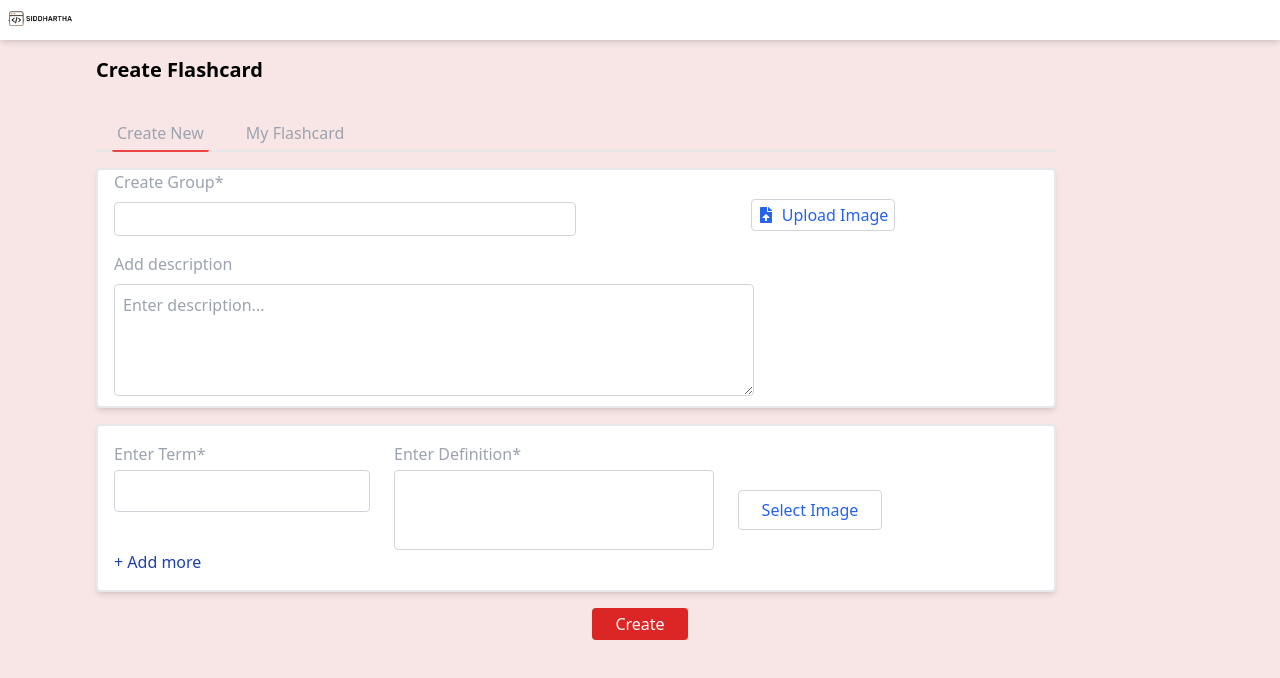
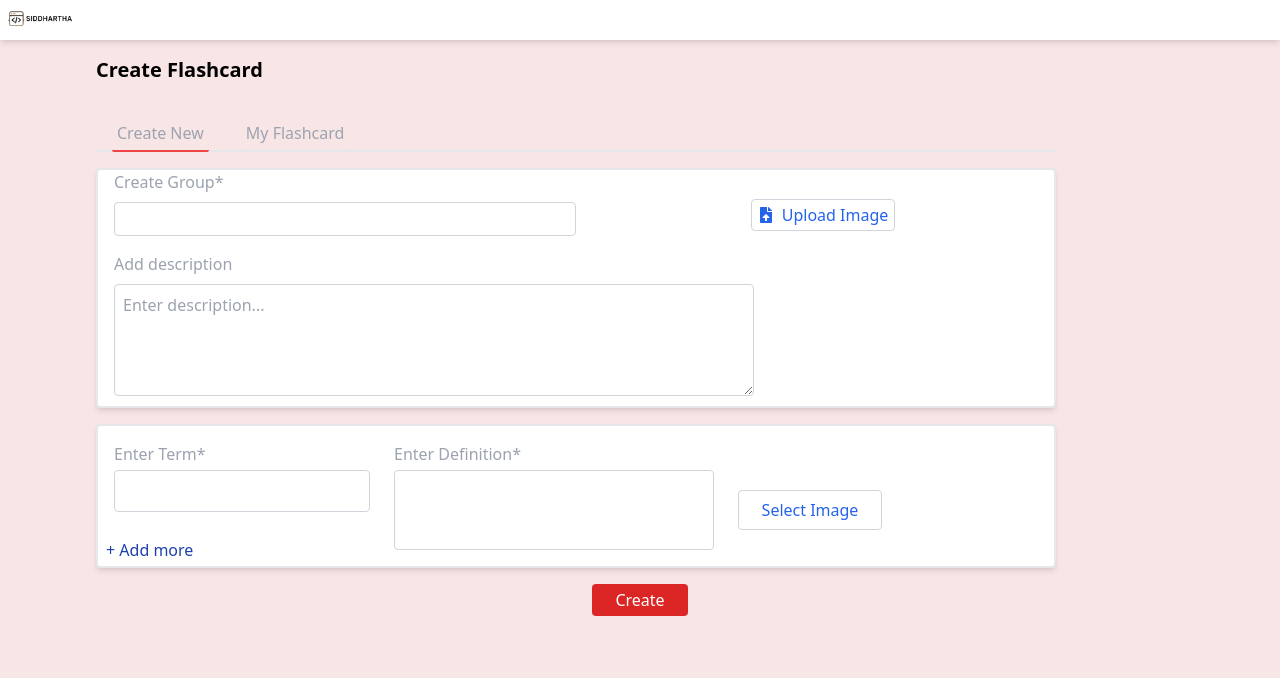
Before and after one commit to siddharthsharma7678/flashcard, a React (Create React App) app: page / in a window 1280 px wide. Shown: the top 678 px of the page. Built offline with nearby package versions, Linux system fonts and the light colour scheme.

Commit message:
Terms added

```diff
--- a/src/components/Createflashcard.js
+++ b/src/components/Createflashcard.js
@@ -1,6 +1,24 @@
+import { useFormik } from "formik";
 import React from "react";
 import { FaFileUpload } from "react-icons/fa";
 const Createflashcard = () => {
+
+  const formik = useFormik({
+    initialValues:{
+      creategroup:"",
+      addDescription:"",
+      Terms:[],
+    }
+  });
+
+  // Append the Terms above the Terms using Add more button
+  const addTerms = (e) =>{
+      // const id = '';
+      const lowerTerm = document.querySelector('.TermMain');
+      const upperTerm = document.querySelector('#TermsContainer');
+      const child = upperTerm.cloneNode(true)
+      lowerTerm.appendChild(child);
+  };
   return (
     <>
       <div className="box bg-white shadow-md mt-4 ml-24 h-60 w-3/4 border-2 rounded">
@@ -40,8 +58,8 @@ const Createflashcard = () => {
           </div>
         </form>
       </div>
-      <div className="terms bg-white shadow-md mt-4 ml-24 w-3/4 border-2 rounded p-4">
-        <div className="flex items-start gap-6">
+      <div className="terms TermMain relative bg-white shadow-md mt-4 ml-24 w-3/4 border-2 rounded p-4">
+        <div id="TermsContainer" className="flex items-start gap-6">
           {/* Term */}
           <div className="flex flex-col">
             <label className="mb-1 text-gray-400">
@@ -75,9 +93,12 @@ const Createflashcard = () => {
             />
           </div>
         </div>
-        <h3 className="text-blue-800 cursor-pointer hover:text-blue-700">
+        <h3 onClick={addTerms} className="text-blue-800 absolute bottom-1 left-2 cursor-pointer hover:text-blue-700">
           + Add more
         </h3>
+        {/* <h3 onClick={addTerms} className="text-blue-800 absolute cursor-pointer hover:text-blue-700">
+          - Delete
+        </h3> */}
       </div>
       <div className="button flex justify-center items-center"></div>
       <div className="flex justify-center items-center m-4">
```
Also changed, not shown: 1 other file (tests, documents, lock files or other folders).
